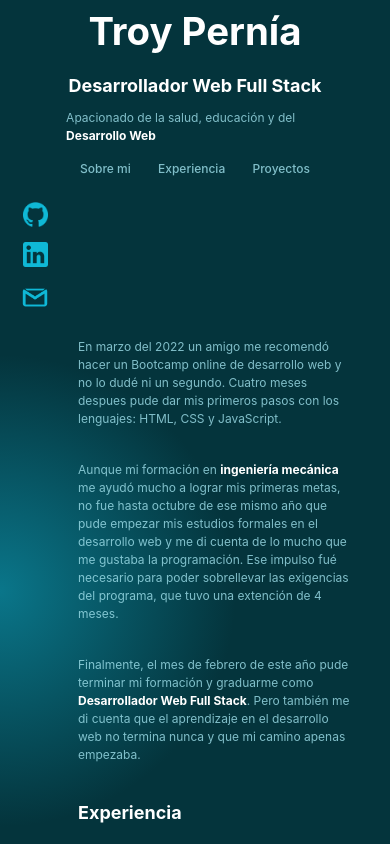
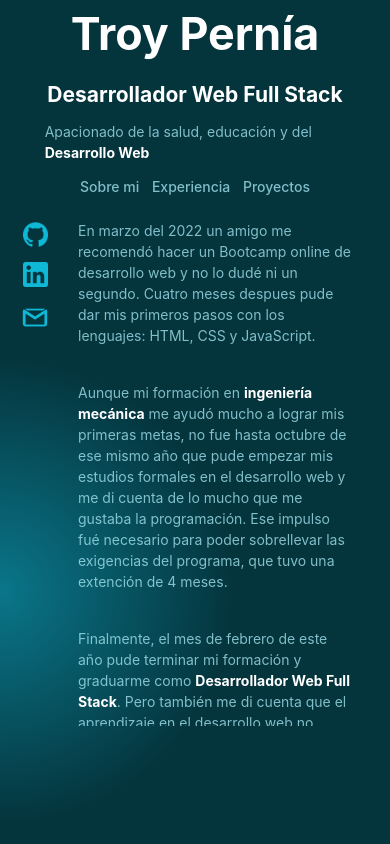
Before and after one commit to Tortoiselizard/Portafolio_Front, a React (Vite) app: page / in a window 390 px wide. Built offline with nearby package versions, Linux system fonts and the light colour scheme.

Commit message:
change src/App.css: change font-size (line 61)

```diff
--- a/src/App.css
+++ b/src/App.css
@@ -58,7 +58,7 @@
 @media screen and (max-width: 480px) {
 
   #root {
-    font-size: 12px;
+    font-size: 14px;
   }
 
   .main-fixed-Container {
@@ -76,7 +76,7 @@
   .main-scroll-Contianer {
     position: fixed;
     left: 20vw;
-    top: 40vh;
+    top: 220px;
     margin: 0px;
     padding: 0px;
     width: 70vw;
```
